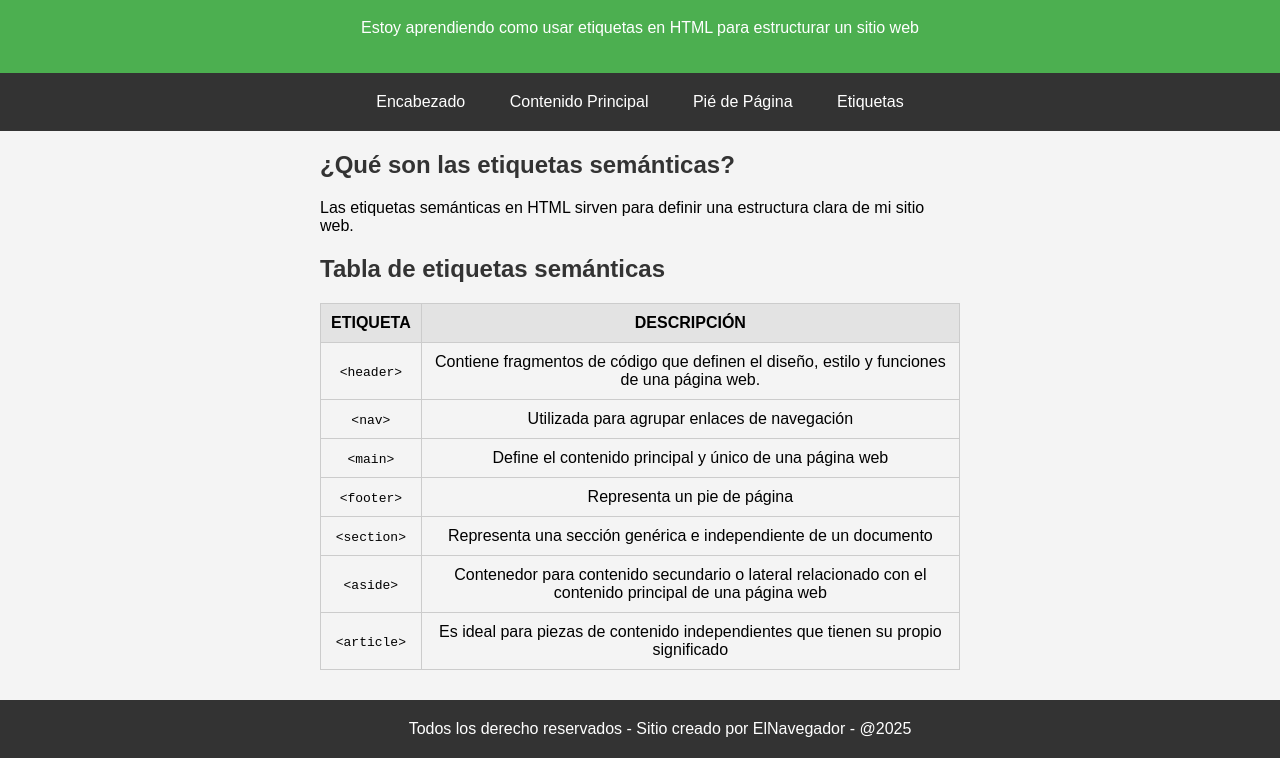
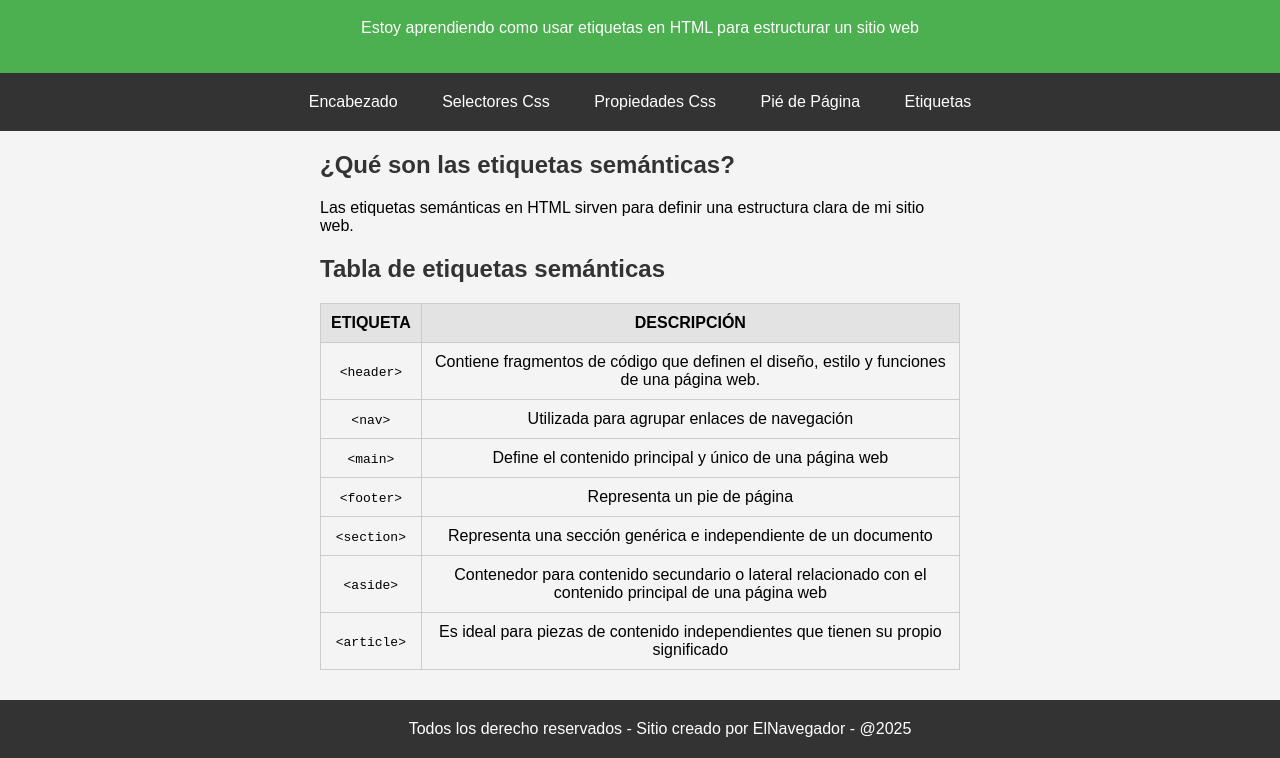
Before and after one commit to navegador3/programacionbasica, a plain HTML site: page index.html in a window 1280 px wide. Shown: the part 81-839 px from the top of the page. Drawn offline with Linux system fonts and the light colour scheme.

Commit message:
actualización de la v2

```diff
--- a/index.html
+++ b/index.html
@@ -18,7 +18,8 @@
      <nav class="menu_nav">
         <ul>
             <li><a href="">Encabezado</a></li>
-            <li><a href="">Contenido Principal</a></li>
+            <li><a href="html/Selectores.html">Selectores Css</a></li>
+            <li><a href="html/Propiedades.html">Propiedades Css</a></li>
             <li><a href="">Pié de Página</a></li>
             <!-- Menú depslegable -->
 
```
Also changed, not shown: img/Ancla.jpg (added), img/Ejemplo de medida.jpg (added), img/PropCss.png (added).
